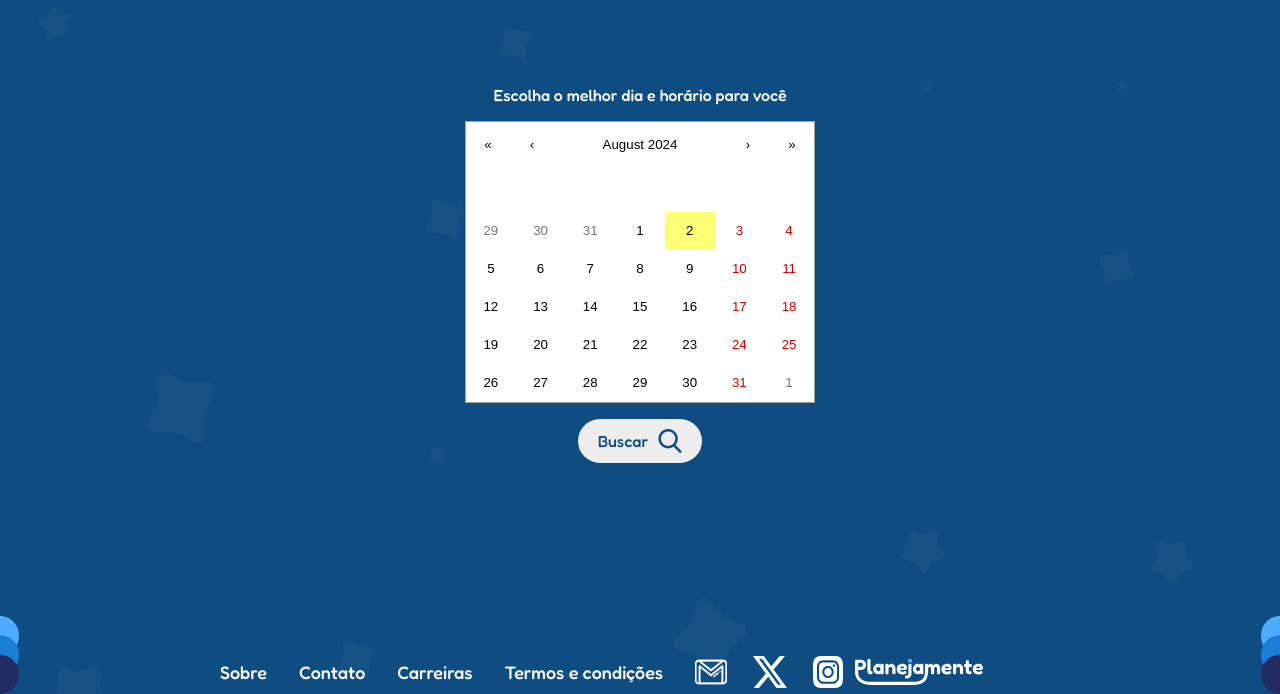
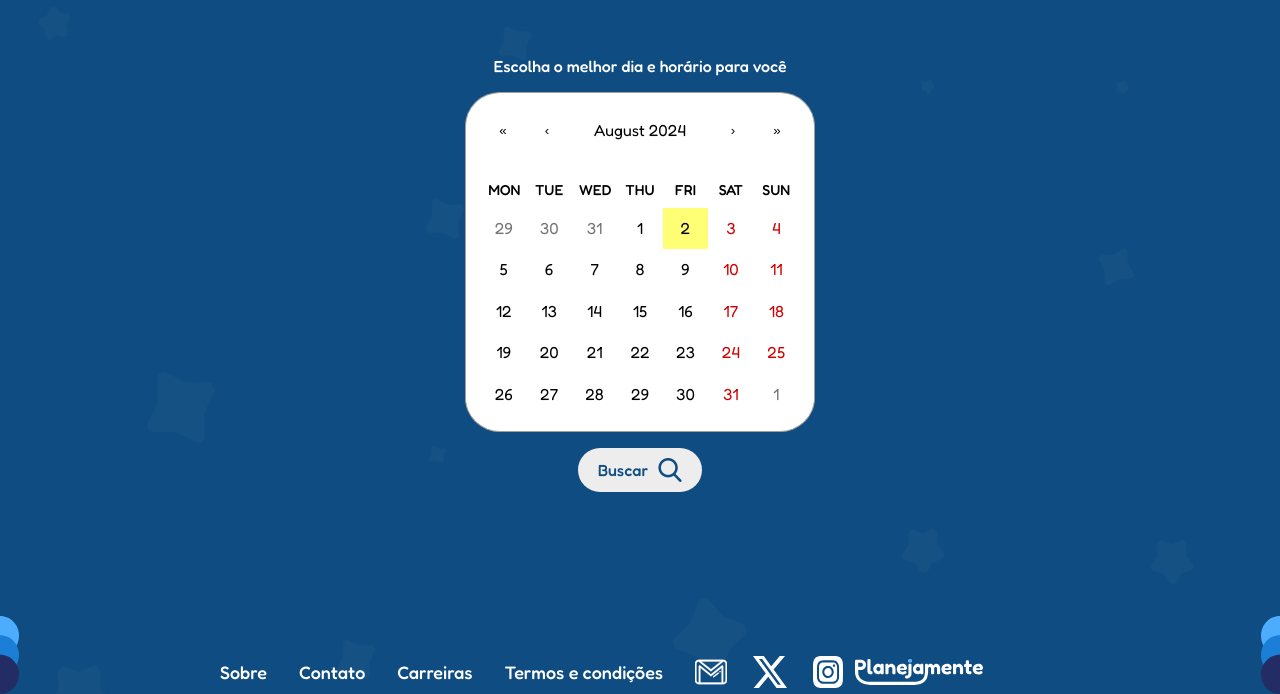
Before and after one commit to Planejamente/planejamente, a React (Create React App) app: page /agendamento in a window 1280 px wide. Shown: the part 106-800 px from the top of the page. Built offline with nearby package versions, Linux system fonts and the light colour scheme.

Commit message:
Subindo estilização do calendário de agendamento

```diff
--- /dev/null
+++ b/src/components/Calendario/calendario.css
@@ -0,0 +1,22 @@
+.react-calendar{
+    font-family: 'Fredoka-regular', sans-serif;
+    font-size: 1.2rem;
+    padding: 15px;
+    border-radius: 10%;
+}
+
+.react-calendar__navigation__label {
+    font-family: 'Fredoka-regular', sans-serif;
+    text-transform: capitalize;
+    font-size: medium;
+}
+
+.react-calendar__month-view__weekdays__weekday {
+    font-family: 'Fredoka', sans-serif;
+    font-weight: 500;
+    color: black;
+}
+
+abbr {
+    text-decoration: none;
+}
--- a/src/components/Calendario/calendario.jsx
+++ b/src/components/Calendario/calendario.jsx
@@ -1,6 +1,7 @@
 import React from "react";
 import Calendar from "react-calendar";
 import 'react-calendar/dist/Calendar.css';
+import "./calendario.css";
 
 const Calendario = () => {
     return (
```
Also changed, not shown: src/components/Calendario/calendario.module.css (deleted).
